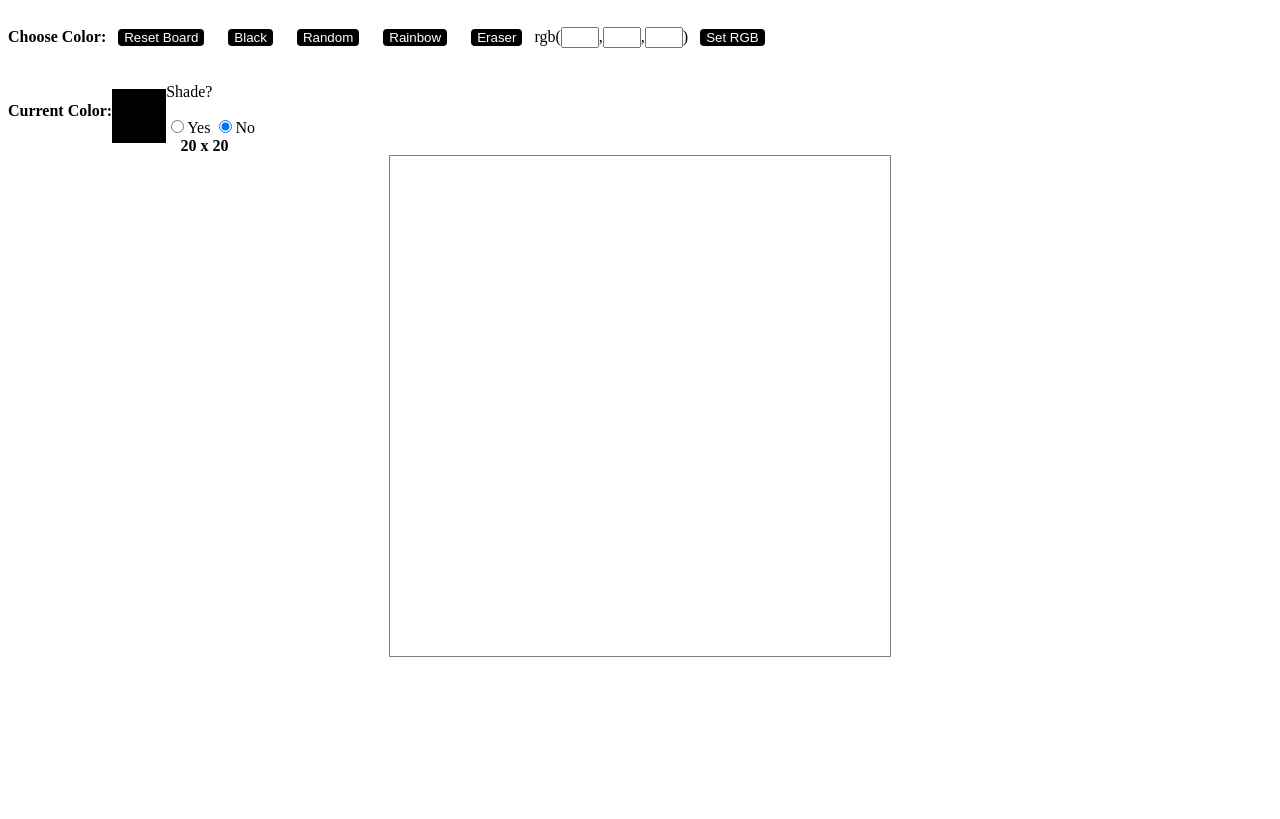
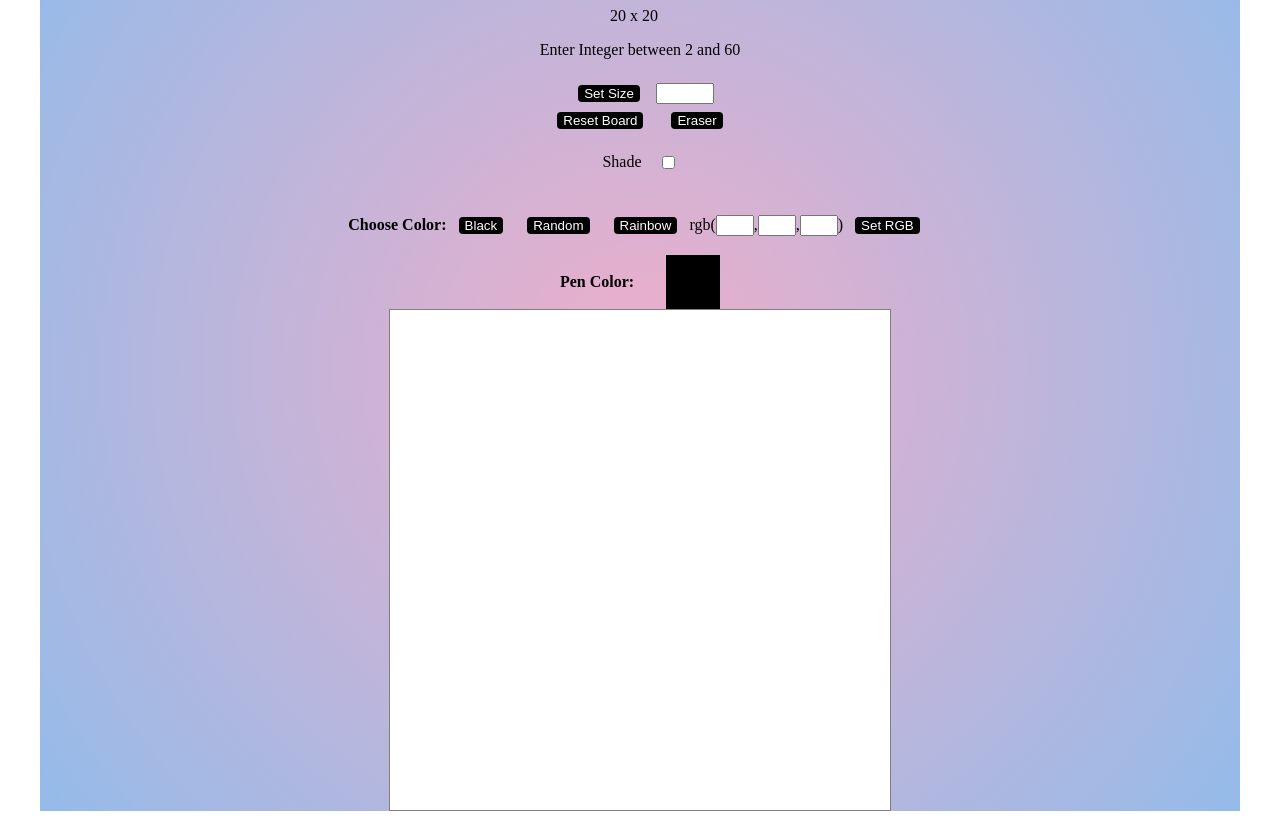
Before and after one commit to theninthfool/etch_a_sketch, a plain HTML site: page index.html in a window 1280 px wide. Shown: the part 81-900 px from the top of the page. Before the commit the page ends 800 px from the top, so only its background shows below. Drawn offline with Linux system fonts and the light colour scheme.

Commit message:
change styles

```diff
--- a/index.html
+++ b/index.html
@@ -10,36 +10,43 @@
 </head>
 
 <body>
+    <div id='wrapper'>
         <div id="title">
             <h1>Etch A Sketch</h1>
-        <button id="sizeButton">Choose size</button>
-        <input id='sizeInput' type="text">
+            <p id="gridSizeDisplay"></p>
         </div>
-
+        <p>Enter Integer between 2 and 60</p>
+        <div id='controls'>
+            <div>
+                <button id="sizeButton">Set Size</button>
+                <input id='size-input' type="text">
+            </div>
+            <div>
+                <button id="reset">Reset Board</button>
+                <button id="eraser">Eraser</button>
+            </div>
+            <div id="shade">
+                <p style='margin-right: 1rem;'>Shade</p>
+                <input type="checkbox" id='isShaded'>
+            </div>
+        </div>
         <div id="chooseColor">
             <h4>Choose Color:</h4>
-        <button id="reset">Reset Board</button>
             <button id="blackPen">Black</button>
             <button id="randomPen">Random</button>
             <button id="rainbowPen">Rainbow</button>
-        <button id="eraser">Eraser</button>
 
             <p>rgb(<input type="text" class="rgbInput" id="red">,<input type="text" class="rgbInput" id="green">,<input type="text" class="rgbInput" id="blue">)</p>
             <button id="setRGB">Set RGB</button>
         </div>
 
-    <div id="shade">
-        <h4>Current Color: </h4>
+        <div id="pen-display">
+            <p>Pen Color: </p>
             <div id="currentColor"></div>
-        <div id="moreShade">
-            <p>Shade?</p>
-            <input type="radio" name="shade" id="shadeTrue">Yes
-            <input type="radio" name="shade" id="shadeFalse" checked>No
-            <h4 id="gridSizeDisplay"></h4>
-        </div>
         </div>
 
         <div id="canvas"></div>
+    </div>
 
     <script src="script.js"></script>
 </body>
--- a/script.js
+++ b/script.js
@@ -2,7 +2,8 @@
 let canvas = document.querySelector("#canvas");
 let currentColorDisplay = document.querySelector("#currentColor");
 let gridSizeDisplay = document.querySelector("#gridSizeDisplay");
-let isShaded = document.querySelector("#shadeTrue")
+// let isShaded = document.querySelector("#shadeTrue")
+let isShaded = document.querySelector("#isShaded");
 reset(20);
 // --Initial Setup
 
@@ -12,9 +13,9 @@ resetButton.addEventListener('click', function() {
     reset(20);
 });
 
-let input = document.querySelector('#sizeInput')
+let input = document.querySelector('#size-input')
 let sizeButton = document.querySelector("#sizeButton")
-sizeButton.addEventListener('click', function() {
+sizeButton.addEventListener('click', function(e) {
     reset(Number(input.value));
 });
 
--- a/style.css
+++ b/style.css
@@ -2,8 +2,32 @@
     box-sizing: border-box;
 }
 
+#wrapper {
+    display: flex;
+    flex-direction: column;
+    justify-content: space-around;
+    align-items: center;
+    flex-wrap: wrap;
+    min-height: 100vh;
+    max-width: 1200px;
+    margin: 0 auto;
+    background: rgb(238, 174, 202);
+    background: radial-gradient(circle, rgba(238, 174, 202, 1) 0%, rgba(148, 187, 233, 1) 100%);
+}
+
+#controls {
+    display: flex;
+    flex-direction: column;
+    justify-content: space-evenly;
+    align-items: center;
+    height: 120px;
+}
+
+#size-input {
+    width: 50px;
+}
+
 #chooseColor,
-#title,
 #shade {
     display: flex;
     align-items: center;
@@ -13,12 +37,23 @@
     width: 30px;
 }
 
+#pen-display {
+    display: flex;
+    /* background-color: aqua; */
+    align-items: center;
+}
+
+#pen-display>p {
+    font-weight: 700;
+    padding-right: 2rem;
+}
+
 #canvas {
+    display: grid;
     background: white;
     width: 500px;
     height: 500px;
-    margin: auto;
-    display: grid;
+    /* margin: auto; */
     /* The size variable comes from js file */
     grid-template-columns: repeat(var(--canvasSize), 1fr);
     grid-template-rows: repeat(var(--canvasSize), 1fr);
@@ -37,7 +72,6 @@ button {
     height: 50px;
     width: 50px;
     border: 2px solid black;
-    margin-top: 10px;
     display: grid;
     /* The size variable comes from js file */
     grid-template-columns: repeat(var(--currentColorSize), 1fr);
@@ -48,3 +82,11 @@ button {
     width: 60px;
     margin: auto;
 }
+
+@media screen and (max-width: 800px) {
+    #chooseColor {
+        flex-direction: column;
+        justify-content: space-evenly;
+        height: 300px;
+    }
+}
```
Lines whose indentation alone changed are shown as unchanged.
